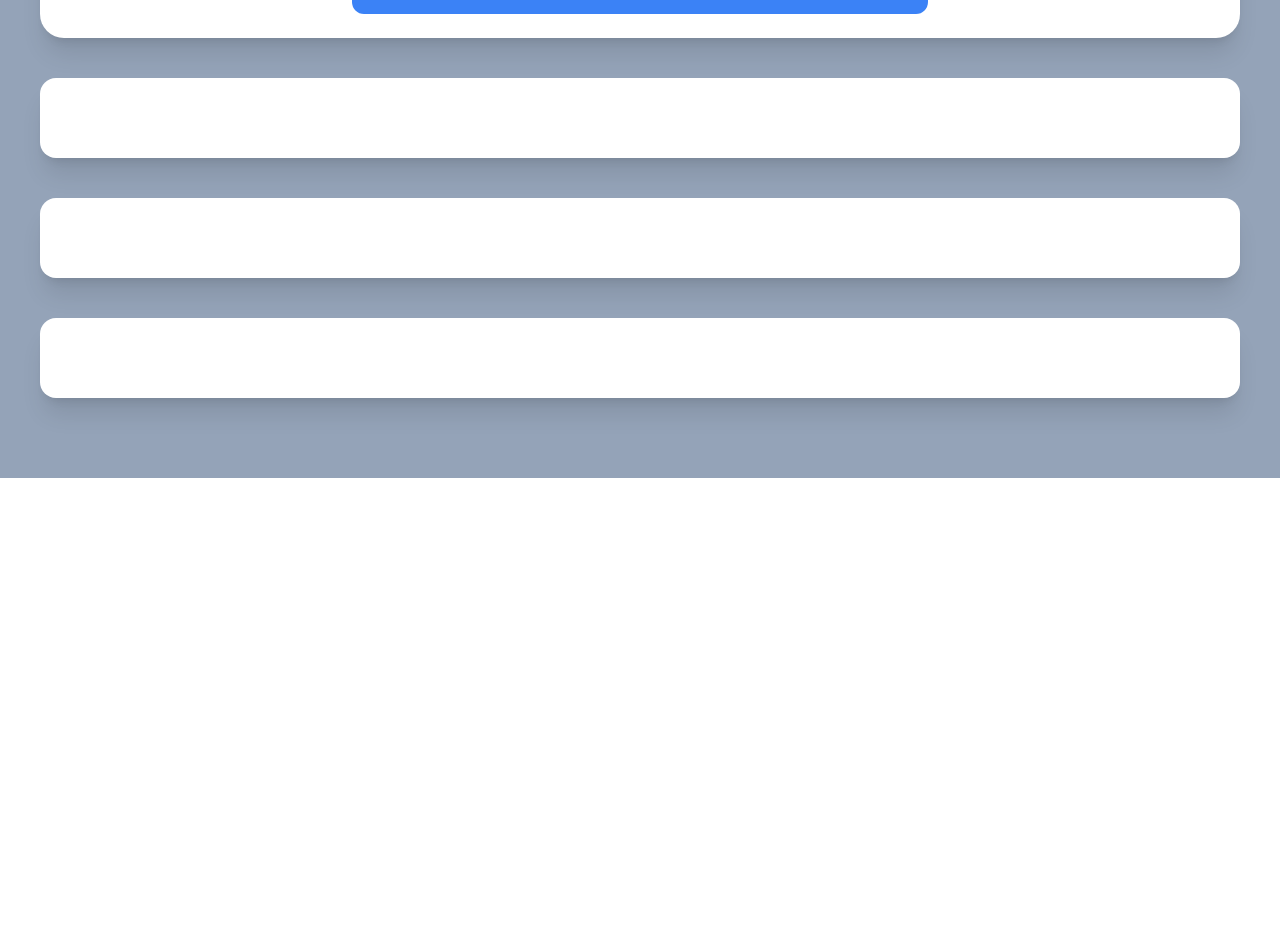
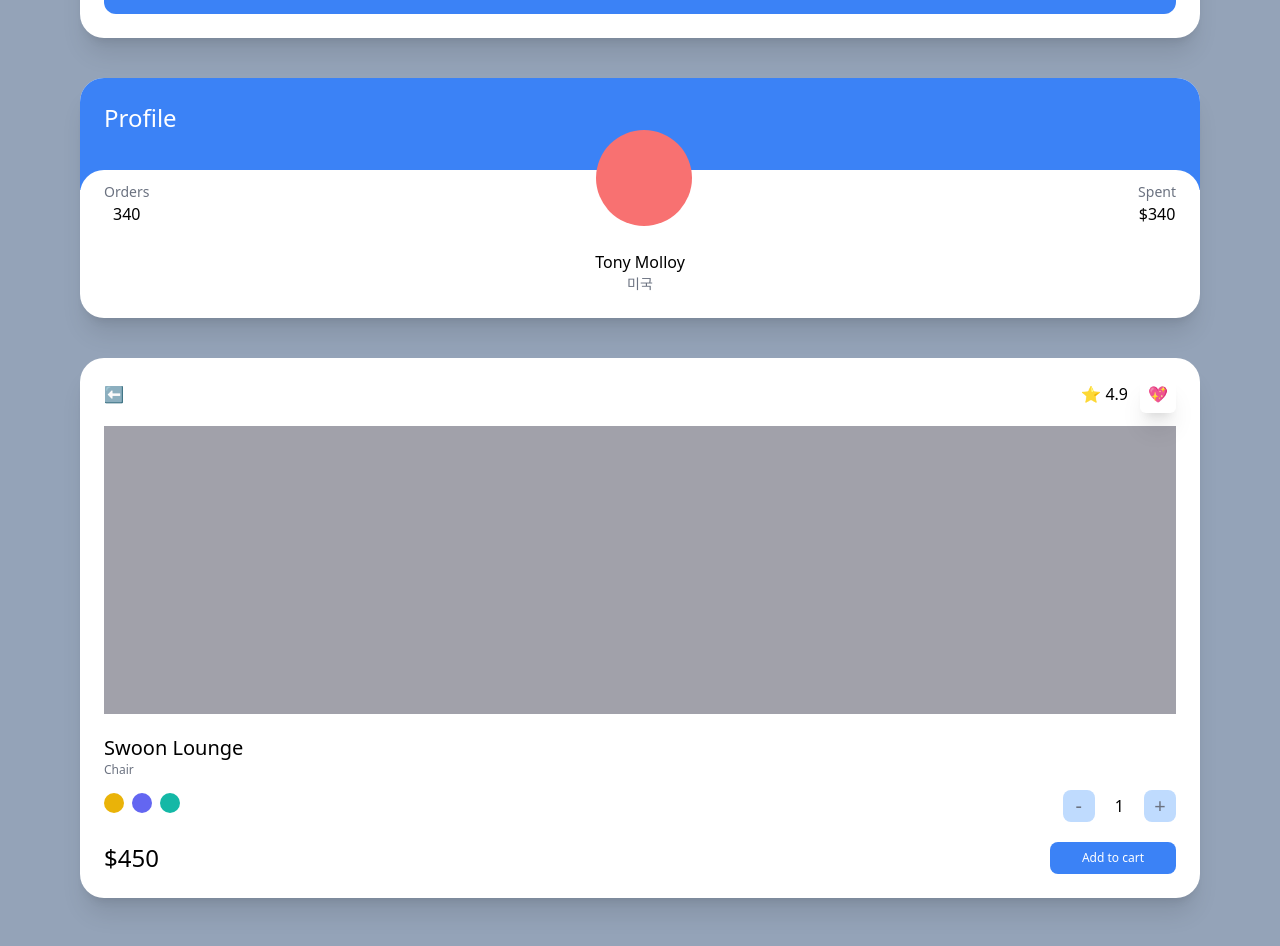
Before and after one commit to iamhoonjeong/practice-next-serverless, a Next.js app: page / in a window 1280 px wide. Shown: the part 300-1246 px from the top of the page. Before the commit the page ends 800 px from the top, so only its background shows below. Built offline with nearby package versions, Linux system fonts and the light colour scheme.

Commit message:
learn tailwindcss modifier

```diff
--- a/pages/index.tsx
+++ b/pages/index.tsx
@@ -2,7 +2,7 @@
 
 const Home: NextPage = () => {
   return (
-    <div className="bg-slate-400 py-20 px-10 grid gap-10">
+    <div className="bg-slate-400 py-20 px-20 grid gap-10 min-h-screen">
       <div className="bg-white p-6 rounded-3xl shadow-xl">
         <span className="font-semibold text-3xl">Select Item</span>
         <div className="flex justify-between my-2">
@@ -17,13 +17,66 @@
           <span>Total</span>
           <span className="font-semibold">$10</span>
         </div>
-        <div className="mt-5 bg-blue-500 text-white p-3 text-center rounded-xl cursor-pointer w-2/4 mx-auto">
+        <button className="mt-5 bg-blue-500 text-white p-3 text-center rounded-xl cursor-pointer w-full mx-auto hover:bg-teal-500 hover:text-black active:bg-yellow-500 focus:bg-red-500">
           Checkout
+        </button>
+      </div>
+      <div className="bg-white overflow-hidden rounded-3xl shadow-xl">
+        <div className="bg-blue-500 p-6 pb-14">
+          <span className="text-white text-2xl">Profile</span>
+        </div>
+        <div className="rounded-3xl p-6 bg-white relative -top-5">
+          <div className="flex relative -top-16 items-end justify-between">
+            <div className="flex flex-col items-center">
+              <span className="text-sm text-gray-500">Orders</span>
+              <span className="font-medium">340</span>
+            </div>
+            <div className="h-24 w-24 bg-red-400 rounded-full" />
+            <div className="flex flex-col items-center">
+              <span className="text-sm text-gray-500">Spent</span>
+              <span className="font-medium">$340</span>
+            </div>
+          </div>
+          <div className="relative flex flex-col items-center -mt-10 -mb-5">
+            <span className="text-ls font-medium">Tony Molloy</span>
+            <span className="text-sm text-gray-500">미국</span>
+          </div>
         </div>
       </div>
-      <div className="bg-white p-10 rounded-2xl shadow-xl"></div>
-      <div className="bg-white p-10 rounded-2xl shadow-xl"></div>
-      <div className="bg-white p-10 rounded-2xl shadow-xl"></div>
+      <div className="bg-white p-6 rounded-3xl shadow-xl">
+        <div className="flex mb-5 justify-between items-center">
+          <span>⬅️</span>
+          <div className="space-x-3">
+            <span>⭐️ 4.9</span>
+            <span className="shadow-xl p-2 rounded-md">💖</span>
+          </div>
+        </div>
+        <div className="bg-zinc-400 h-72 mb-5" />
+        <div className="flex flex-col">
+          <span className="font-medium text-xl">Swoon Lounge</span>
+          <span className="text-xs text-gray-500">Chair</span>
+          <div className="mt-3 mb-5 flex justify-between items-center">
+            <div className="space-x-2">
+              <button className="w-5 h-5 rounded-full bg-yellow-500" />
+              <button className="w-5 h-5 rounded-full bg-indigo-500" />
+              <button className="w-5 h-5 rounded-full bg-teal-500" />
+            </div>
+            <div className="flex items-center space-x-5">
+              <button className="rounded-lg bg-blue-200 flex justify-center items-center aspect-square w-8 text-xl text-gray-500">
+                -
+              </button>
+              <span>1</span>
+              <button className="rounded-lg bg-blue-200 flex justify-center items-center aspect-square w-8 text-xl text-gray-500">
+                +
+              </button>
+            </div>
+          </div>
+          <div className="flex justify-between items-center">
+            <span className="font-medium text-2xl">$450</span>
+            <button className="bg-blue-500 py-2 px-8 text-center text-xs text-white rounded-lg">Add to cart</button>
+          </div>
+        </div>
+      </div>
     </div>
   );
 };
```
